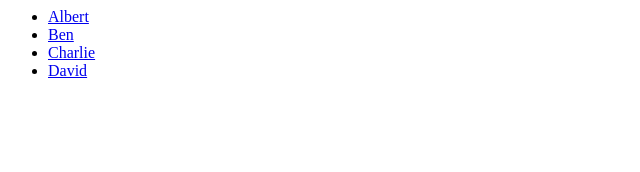
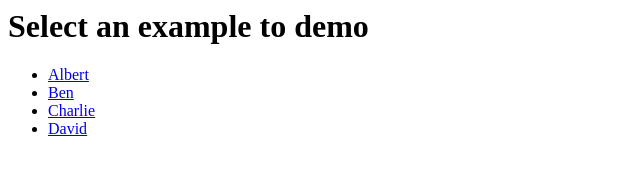
Before and after one commit to Genei-Ltd/regology.github.io, a plain HTML site: page index.html in a window 1280 px wide. Shown: the whole page, without its empty margins (0-640 px from the left). Drawn offline with Linux system fonts and the light colour scheme.

Commit message:
make homepage friendlier

```diff
--- a/index.html
+++ b/index.html
@@ -1,10 +1,14 @@
 <html>
+
 <body>
+    <h1>Select an example to demo</h1>
     <ul>
         <li><a href="Albert/demo.html">Albert</a></li>
         <li><a href="Ben/demo.html">Ben</a></li>
         <li><a href="Charlie/demo.html">Charlie</a></li>
         <li><a href="David/demo.html">David</a></li>
     </ul>
+    </div>
 </body>
+
 </html>
```
Lines whose indentation alone changed are shown as unchanged.
